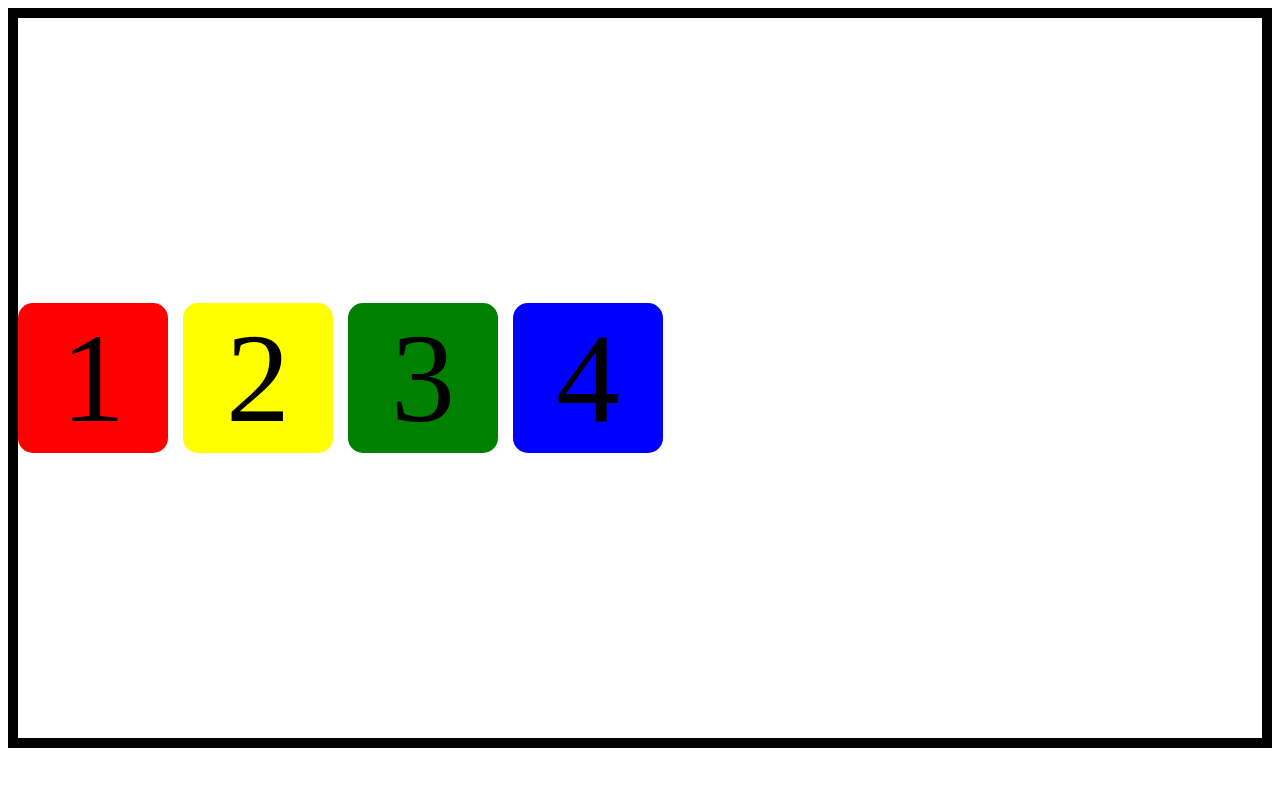
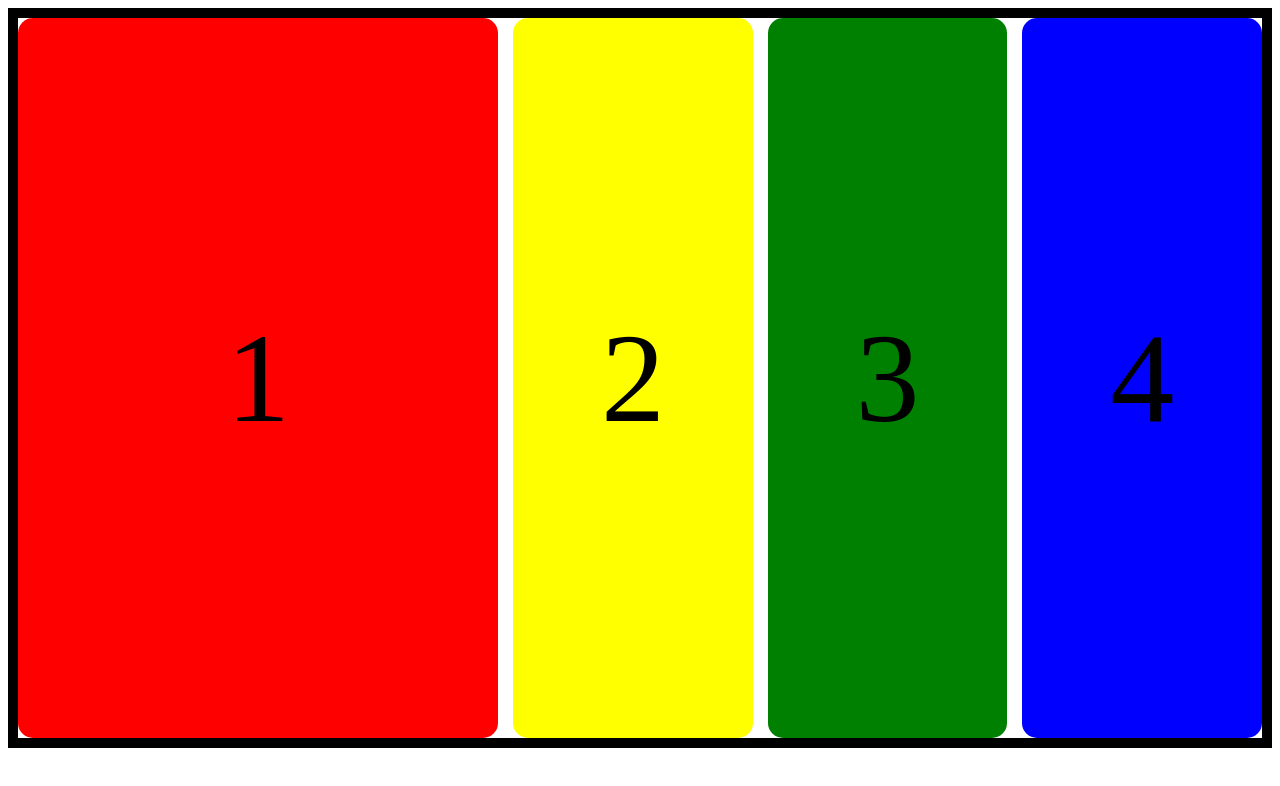
Before and after one commit to dmitrisanzharov/webpack-basics, a React app: page / in a window 1280 px wide. Shown: the top 786 px of the page. Built offline with nearby package versions, Linux system fonts and the light colour scheme.

Commit message:
all good

```diff
--- a/src/components/App.tsx
+++ b/src/components/App.tsx
@@ -15,14 +15,12 @@ const containerSx: any = {
     height: '90vh',
     // margin: '10px',
     gap: '15px',
-    flexWrap: 'wrap',
-    alignItems: 'center'
 }
 
 
 const boxSx: any = {
-    width: '150px',
-    height: '150px',
+    // width: '150px',
+    // height: '150px',
     fontSize: '8rem',
     borderRadius: '15px',
     display: 'flex',
@@ -34,10 +32,10 @@ const boxSx: any = {
 const App: React.FC<any> = (props: Props) => {
 
     return <Box sx={containerSx}>
-        <Box sx={{...boxSx, backgroundColor: 'red'}}>1</Box>
-        <Box sx={{...boxSx, backgroundColor: 'yellow'}}>2</Box>
-        <Box sx={{...boxSx, backgroundColor: 'green'}}>3</Box>
-        <Box sx={{...boxSx, backgroundColor: 'blue'}}>4</Box>
+        <Box sx={{...boxSx, backgroundColor: 'red', flexGrow: 2, flexShrink: 4, flexBasis: 1}}>1</Box>
+        <Box sx={{...boxSx, backgroundColor: 'yellow', flex: 1}}>2</Box>
+        <Box sx={{...boxSx, backgroundColor: 'green', flex: 1}}>3</Box>
+        <Box sx={{...boxSx, backgroundColor: 'blue', flex: 1}}>4</Box>
     </Box>;
 };
 
```
